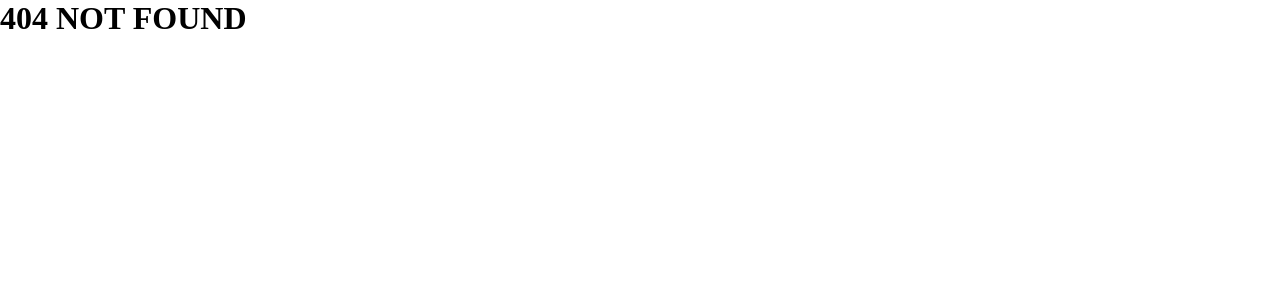
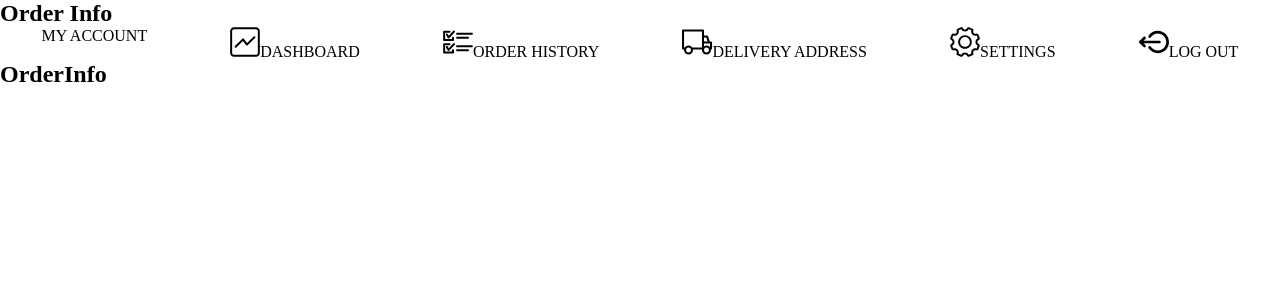
Before and after one commit to vahagnmovs/GoldMarket, a React (Create React App) app in the folder goldmarket/: page /orderinfo in a window 1280 px wide. Before the commit this address had no page. Shown: the top 300 px of the page. Built offline with nearby package versions, Linux system fonts and the light colour scheme.

Commit message:
add Order Info and navigate

```diff
--- a/goldmarket/src/components/centers/buyerAdmin/orderHistory/index.tsx
+++ b/goldmarket/src/components/centers/buyerAdmin/orderHistory/index.tsx
@@ -1,4 +1,5 @@
 import React from 'react';
+import { useNavigate } from 'react-router-dom';
 
 type TOrderHistory = {
     id: number;
@@ -9,13 +10,17 @@ type TOrderHistory = {
 
 const OrderHistory = ({ id, nam2, nam3, nam4 }: TOrderHistory) => {
 	// FIXME: irakan OrderHistory anunner@  dnel
+	const navigate = useNavigate();
+	const handleNavigateOrderInfo = () => {
+		navigate('/orderinfo');
+	};
 	return (
 		<tr>
 			<td>{id}</td>
 			<td>{nam2}</td>
 			<td>{nam3}</td>
 			<td>{nam4}</td>
-			<td><button>ivhrinvcr</button></td>
+			<td><button onClick={handleNavigateOrderInfo}>ivhrinvcr</button></td>
 		</tr>
 	);
 };
--- a/goldmarket/src/components/centers/buyerAdmin/orderHistoryList/index.tsx
+++ b/goldmarket/src/components/centers/buyerAdmin/orderHistoryList/index.tsx
@@ -28,7 +28,7 @@ const data = [{
 const OrderHistoryList = () => {
 	return (
 		<div>
-			<Dashboard title={'Order history'}/>
+			<Dashboard title={'Order history'} />
 			<table className='table'>
 				<tr>
 					<td>ORDER DATE & TIME</td>
--- /dev/null
+++ b/goldmarket/src/components/centers/buyerAdmin/orderInfo/index.tsx
@@ -0,0 +1,14 @@
+import React from 'react';
+import Dashboard from '../dashboard';
+
+const OrderInfo = () => {
+	return (
+		<div>
+			<Dashboard title={'Order Info'}/>
+			<h2>OrderInfo</h2>
+		</div>
+
+	);
+};
+
+export default OrderInfo;
--- a/goldmarket/src/router.tsx
+++ b/goldmarket/src/router.tsx
@@ -12,6 +12,7 @@ import AddProduct from './components/product/AddProduct';
 import OrderHistoryList from './components/centers/buyerAdmin/orderHistoryList';
 import DeliveryAddressList from './components/centers/buyerAdmin/deliveryAddressList';
 import DashboardList from './components/centers/buyerAdmin/dashboardList';
+import OrderInfo from './components/centers/buyerAdmin/orderInfo';
 
 const router = createBrowserRouter([{
 	path: '/',
@@ -61,6 +62,9 @@ const router = createBrowserRouter([{
 	path: '/dashboard',
 	element: <DashboardList />
 }, {
+	path: '/orderinfo',
+	element: <OrderInfo />
+}, {
 	path: '*',
 	element: <NotFoundPage />
 }, {
```
